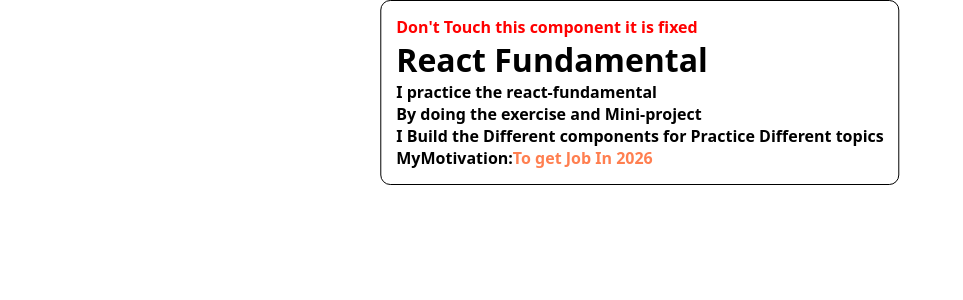
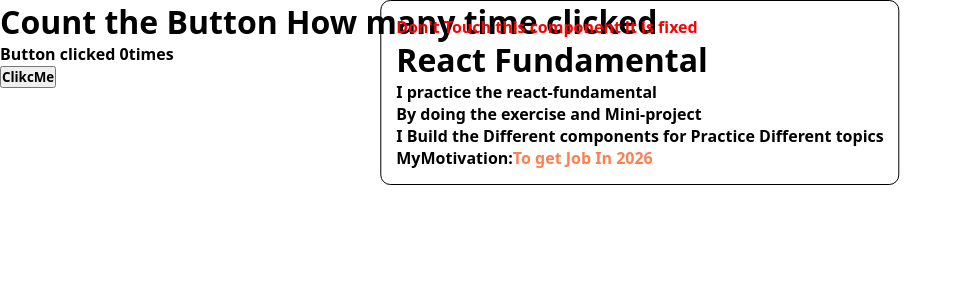
Before and after one commit to nikhildev-webapp/ReactFundamentals, a React (Vite) app: page / in a window 1280 px wide. Shown: the top 300 px of the page, without its empty margins (0-963 px from the left). Built offline with nearby package versions, Linux system fonts and the light colour scheme.

Commit message:
buttoncliked exercise complete

```diff
--- a/src/App.jsx
+++ b/src/App.jsx
@@ -1,4 +1,5 @@
 import './App.css'
+import ClickCounter from './components/clickCounter'
 import ExerciseComponent from './components/ExerciseComponent'
 
 
@@ -7,7 +8,7 @@ function App() {
     <>
       <ExerciseComponent />
       {/* Add your exercise component here⬇️*/}
-
+      <ClickCounter/>
     </>
   )
 }
--- /dev/null
+++ b/src/components/ClickCounter.jsx
@@ -0,0 +1,18 @@
+import React, { useState } from 'react'
+
+const ClickCounter = () => {
+    const [count, setCount] = useState(0);
+    const buttonClicked = () => {
+        setCount(count+1)
+    }
+
+  return (
+      <>
+          <h1>Count the Button How many time clicked</h1>
+          <h4>Button clicked {count}times</h4>
+          <button onClick={buttonClicked}>ClikcMe</button>
+      </>
+  )
+}
+
+export default ClickCounter
```
